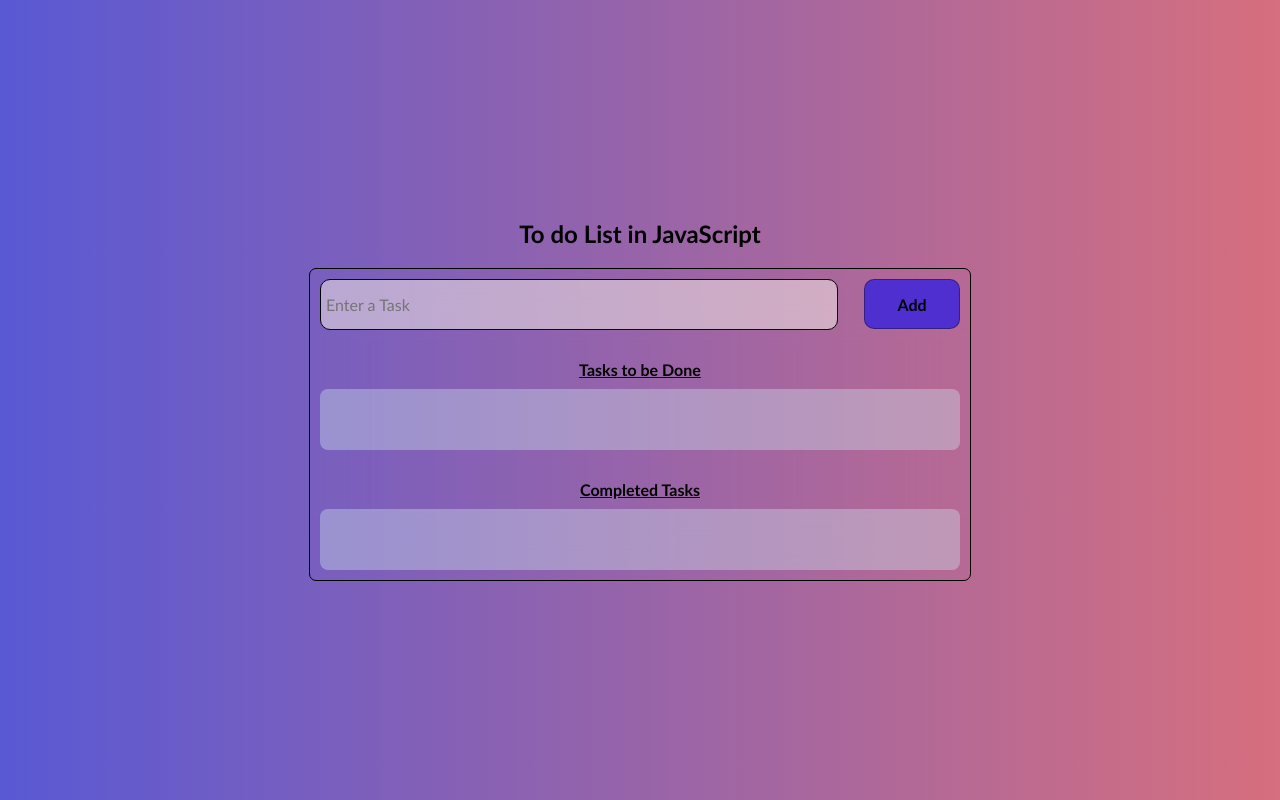
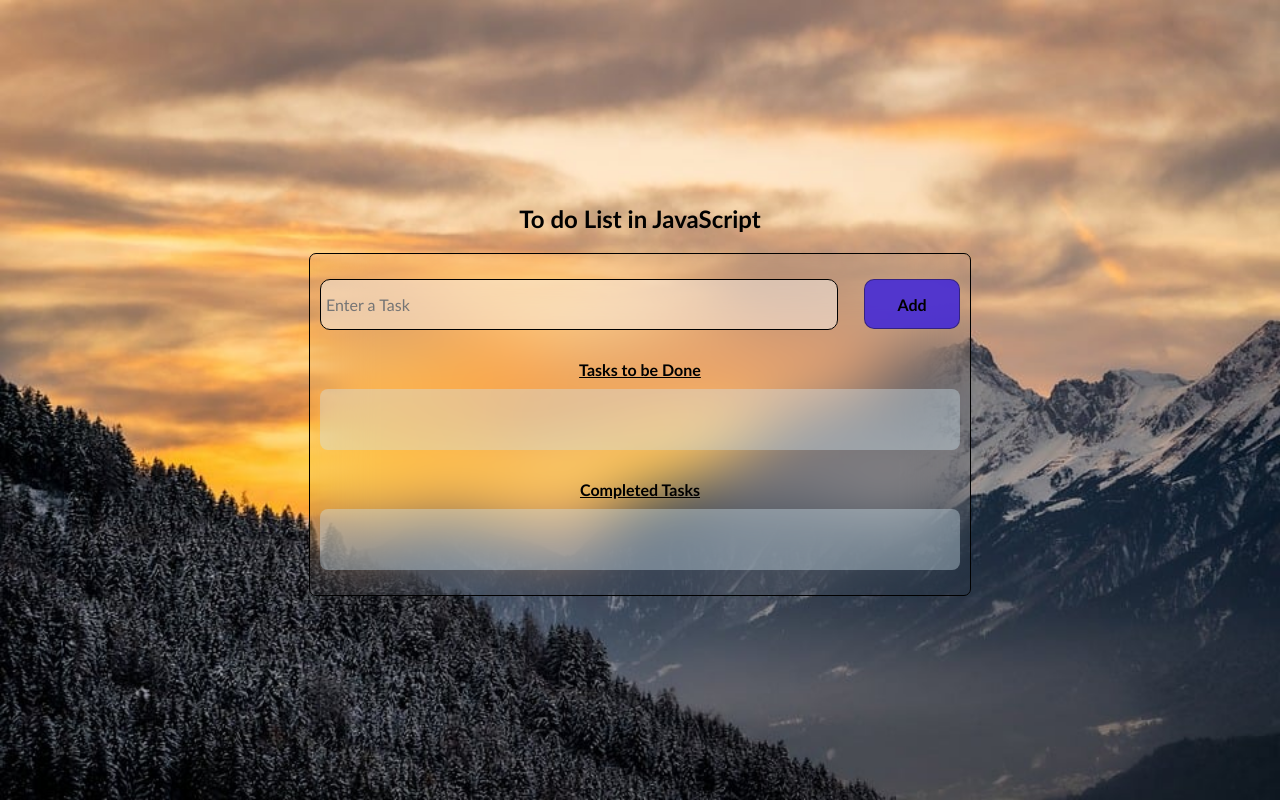
Before and after one commit to NaveedKhan09/To-do-list, a plain HTML site: page index.html in a window 1280 px wide. Drawn offline with Linux system fonts and the light colour scheme.

Commit message:
Trigger Redeployment

```diff
--- a/script.js
+++ b/script.js
@@ -1,3 +1,5 @@
+//--------accessing elements-----
+
 let taskButton = document.querySelector("#addTask");
 let input = document.querySelector("#task");
 let inputValue = input.value;
--- a/style.css
+++ b/style.css
@@ -6,7 +6,8 @@
 .container{
     height: 100vh;
     width: 100%;
-    background: linear-gradient(0.25turn,rgb(89, 89, 212),rgb(214, 111, 126));
+    background: url(background_image.jpg) no-repeat;
+    background-size: cover;
     display: flex;
     flex-direction: column;
     justify-content: center;
@@ -17,7 +18,7 @@
     min-width: 340px;
     margin-top: 20px;
     border: 1px solid black;
-    padding: 10px 10px;
+    padding: 25px 10px;
     border-radius: 7px;
     backdrop-filter: blur(30px);
 }
@@ -37,7 +38,6 @@ input{
     width: 79%;
     padding: 15px 5px;
     font-size: 16px;
-    border: 1px solid rgba(128, 128, 128, 0.616);
     border: 1px solid black;
     border-radius: 10px;
     background-color: rgba(247, 240, 232, 0.514);
```
Also changed, not shown: background_image.jpg (added).
